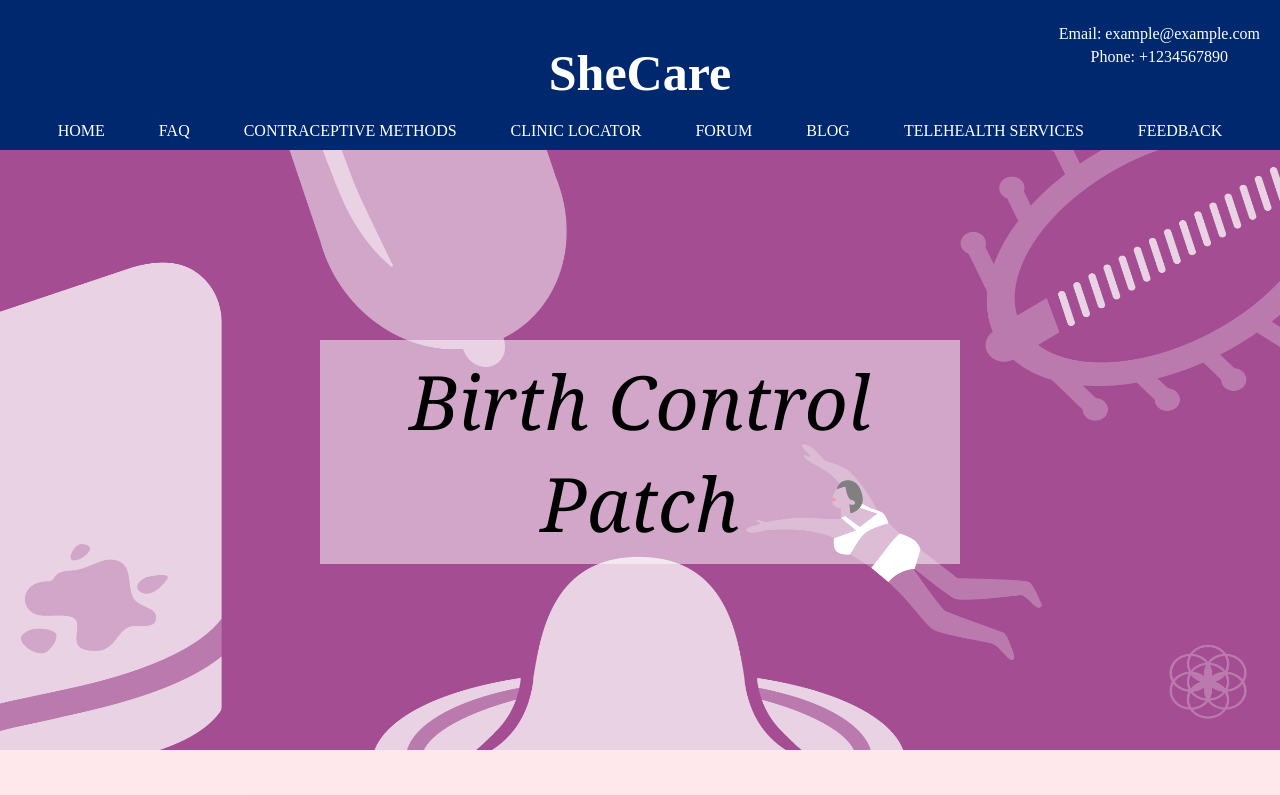
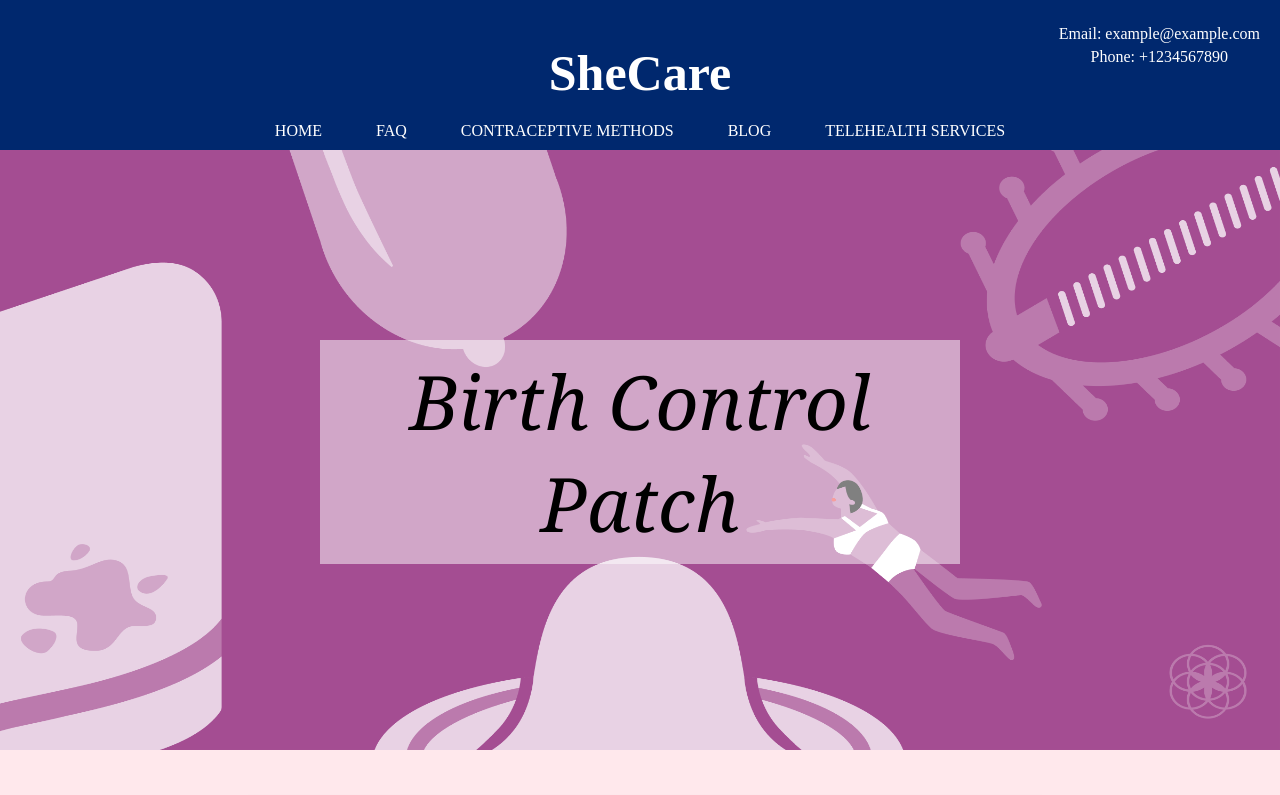
Before and after one commit to aggarwalgauri05/SheCare, a plain HTML site: page ControlPatch.html in a window 1280 px wide. Shown: the top 795 px of the page. Drawn offline with Linux system fonts and the light colour scheme.

Commit message:
Update ControlPatch.html

```diff
--- a/ControlPatch.html
+++ b/ControlPatch.html
@@ -20,11 +20,8 @@
         <li><a href="index.html">Home</a></li>
         <li><a href="faq.html">FAQ</a></li>
         <li><a href="methods.html">Contraceptive Methods</a></li>
-        <li><a href="clinic.html">Clinic Locator</a></li>
-        <li><a href="forum.html">Forum</a></li>
         <li><a href="blog.html">Blog</a></li>
         <li><a href="telehealth.html">Telehealth Services</a></li>
-        <li><a href="feedback.html">Feedback</a></li>
       </ul>
   </nav>
 </header>
```
